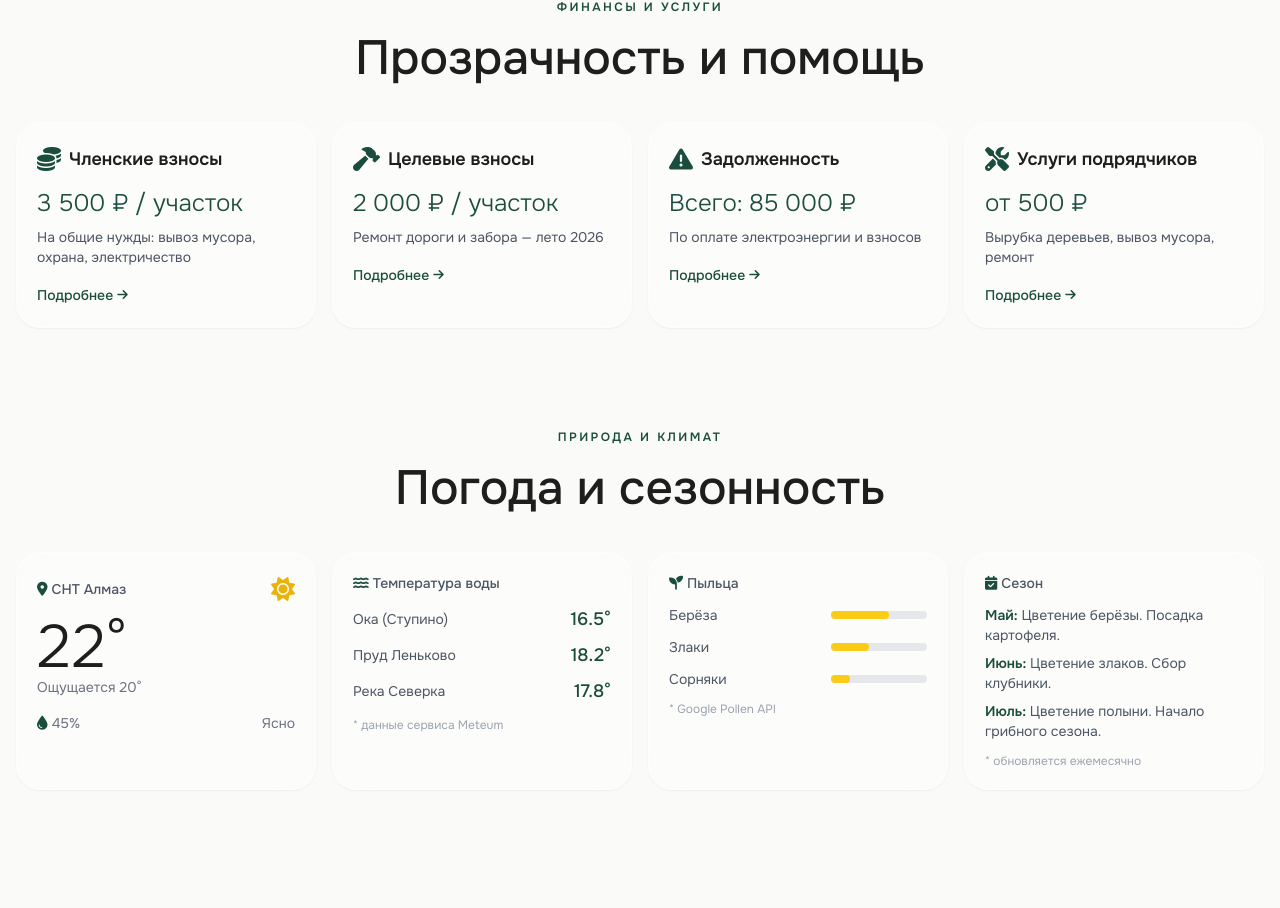
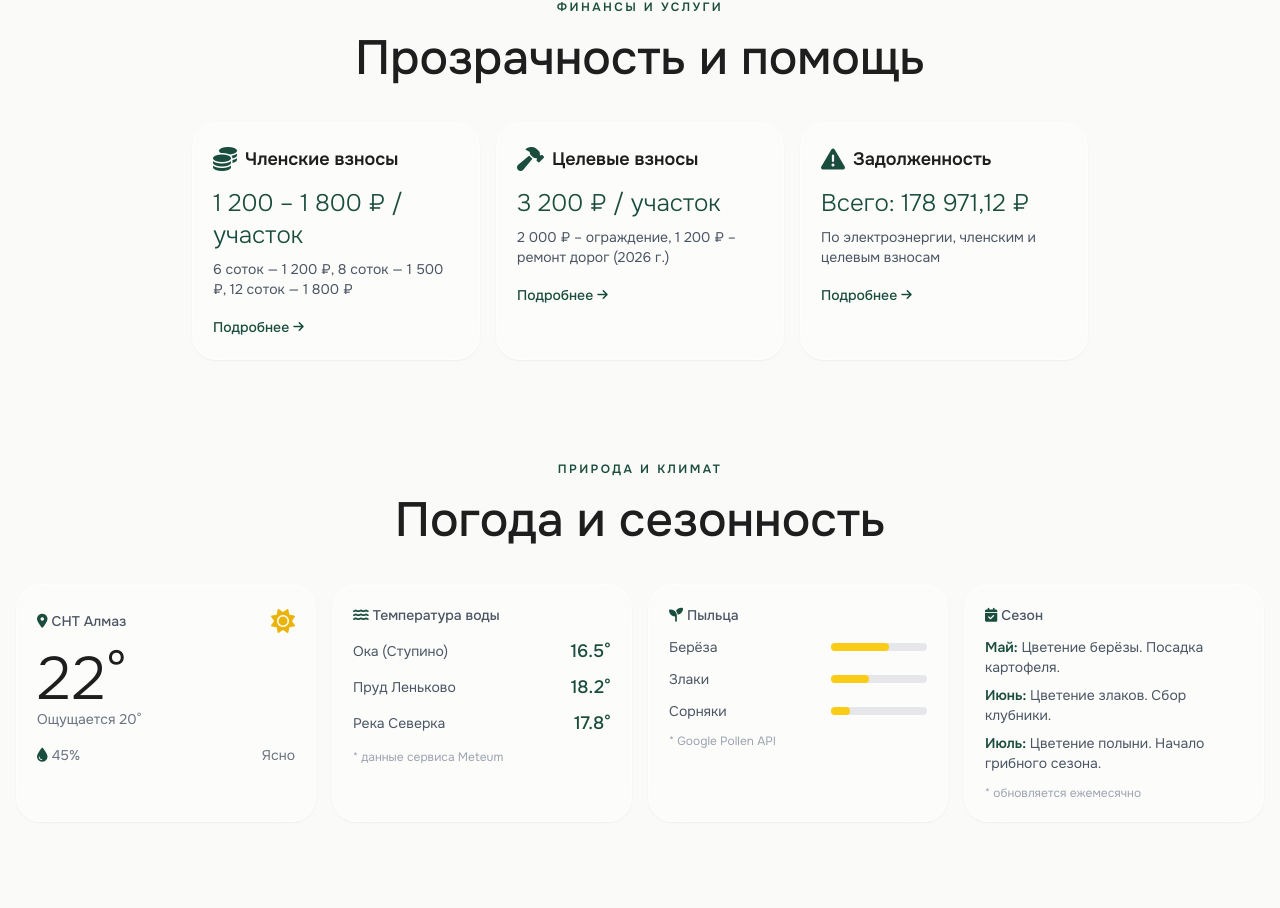
Before and after one commit to rawcam/almaz-snt, a Next.js app: page /almaz-snt/ in a window 1280 px wide. Shown: the part 919-1827 px from the top of the page. Built offline with nearby package versions, Linux system fonts and the light colour scheme.

Commit message:
Update FinancialOverview.jsx

```diff
--- a/src/components/FinancialOverview.jsx
+++ b/src/components/FinancialOverview.jsx
@@ -6,38 +6,29 @@ const financials = [
   {
     icon: 'fa-solid fa-coins',
     title: 'Членские взносы',
-    amount: '3 500 ₽ / участок',
+    amount: '1 200 – 1 800 ₽ / участок',
     link: '/docs',
-    description: 'На общие нужды: вывоз мусора, охрана, электричество',
+    description: '6 соток — 1 200 ₽, 8 соток — 1 500 ₽, 12 соток — 1 800 ₽',
     shadowColor: 'rgba(184, 155, 94, 0.3)',
     borderColor: 'rgba(184, 155, 94, 0.8)'
   },
   {
     icon: 'fa-solid fa-hammer',
     title: 'Целевые взносы',
-    amount: '2 000 ₽ / участок',
-    link: '/docs',
-    description: 'Ремонт дороги и забора — лето 2026',
-    shadowColor: 'rgba(184, 155, 94, 0.3)',
-    borderColor: 'rgba(184, 155, 94, 0.8)'
+    amount: '3 200 ₽ / участок',
+    link: '/news',
+    description: '2 000 ₽ – ограждение, 1 200 ₽ – ремонт дорог (2026 г.)',
+    shadowColor: 'rgba(76, 175, 80, 0.3)',
+    borderColor: 'rgba(76, 175, 80, 0.8)'
   },
   {
     icon: 'fa-solid fa-exclamation-triangle',
     title: 'Задолженность',
-    amount: 'Всего: 85 000 ₽',
+    amount: 'Всего: 178 971,12 ₽',
     link: '/payments',
-    description: 'По оплате электроэнергии и взносов',
+    description: 'По электроэнергии, членским и целевым взносам',
     shadowColor: 'rgba(220, 38, 38, 0.3)',
     borderColor: 'rgba(220, 38, 38, 0.8)'
-  },
-  {
-    icon: 'fa-solid fa-tools',
-    title: 'Услуги подрядчиков',
-    amount: 'от 500 ₽',
-    link: '/articles/services',
-    description: 'Вырубка деревьев, вывоз мусора, ремонт',
-    shadowColor: 'rgba(107, 114, 128, 0.3)',
-    borderColor: 'rgba(107, 114, 128, 0.8)'
   },
 ]
 
@@ -59,7 +50,7 @@ export default function FinancialOverview() {
         </h2>
       </motion.div>
 
-      <div className="grid grid-cols-1 md:grid-cols-2 lg:grid-cols-4 gap-4">
+      <div className="grid grid-cols-1 md:grid-cols-3 gap-4 max-w-4xl mx-auto">
         {financials.map((item, index) => (
           <motion.div
             key={index}
```
